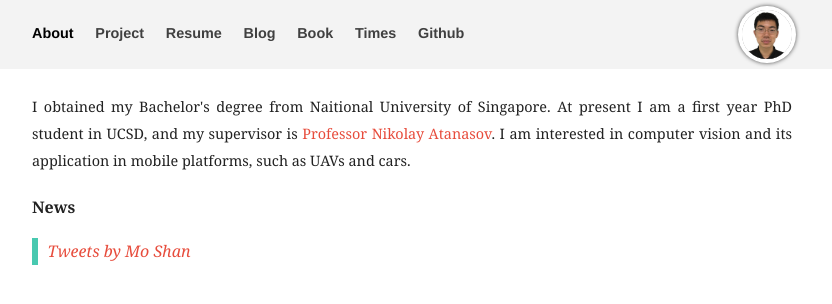
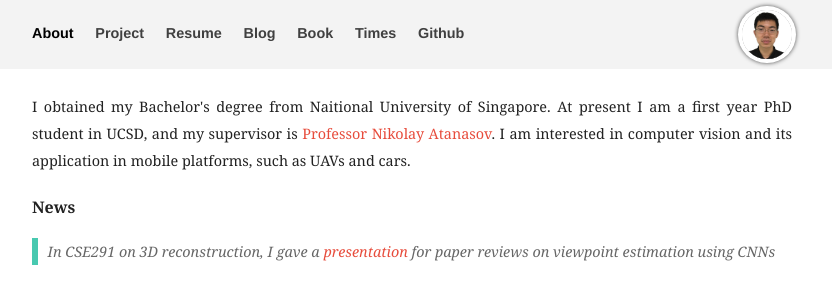
Before and after one commit to moshanATucsd/moshanATucsd.github.io, a Jekyll site: the page built from index.html, in a window 1280 px wide. Shown: the top 304 px of the page, without its empty margins (228-1060 px from the left). Built offline with Jekyll 4.4.1, drawn with Linux system fonts in a browser that asks for light colours; nearby versions of some CDN libraries; comment, search, counter and statistics services are not loaded.

Commit message:
change news

```diff
--- a/_includes/news.html
+++ b/_includes/news.html
@@ -4,7 +4,9 @@
     </div>
     <blockquote>
         <ul>
-            <a class="twitter-timeline" href="https://twitter.com/sholmes9091">Tweets by Mo Shan</a> <script async src="//platform.twitter.com/widgets.js" charset="utf-8"></script>
+            <p>
+                In CSE291 on 3D reconstruction, I gave a <a href="http://cseweb.ucsd.edu/~mkchandraker/classes/CSE291/2017/Presentations/04_Viewpoint_Estimation_Shan.pdf">presentation </a>for paper reviews on viewpoint estimation using CNNs
+            </p>
         </ul>
     </blockquote>
 
```
